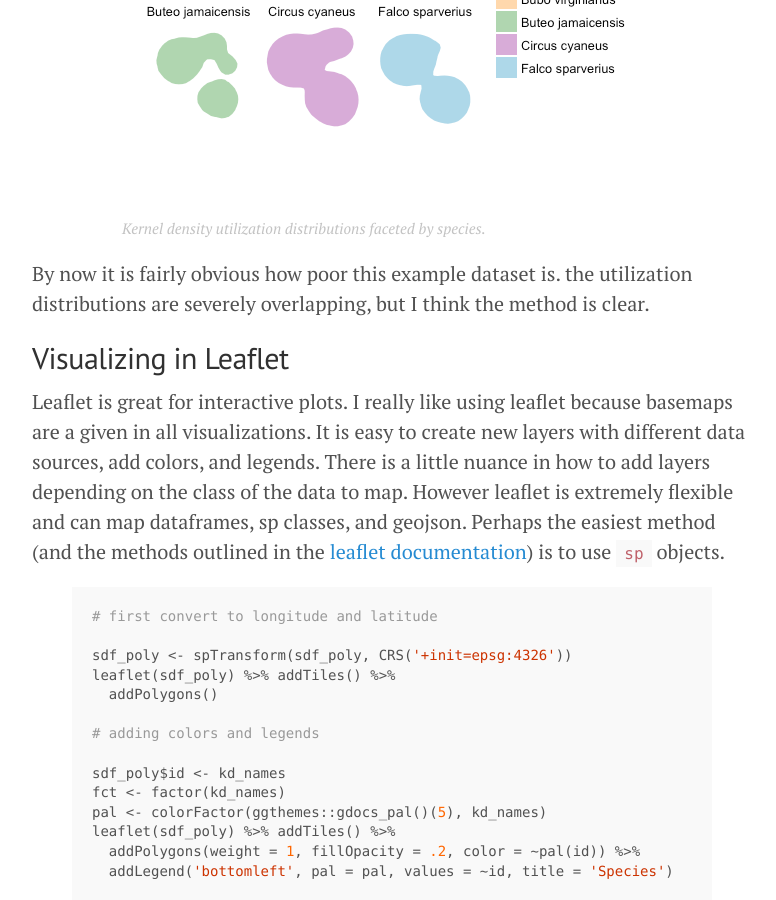
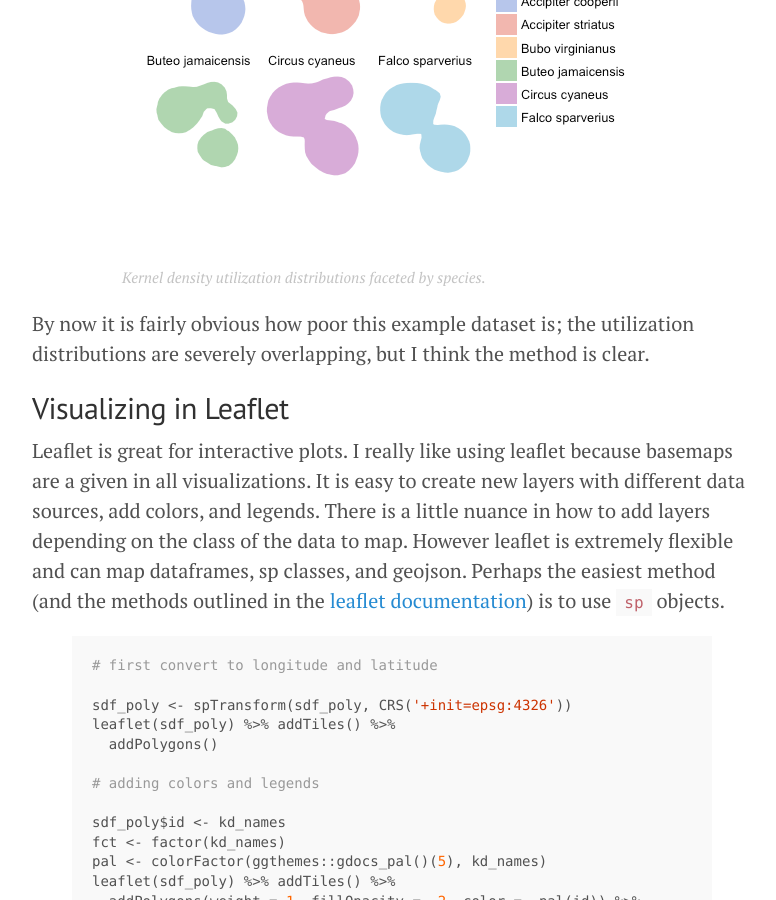
Before and after one commit to andrianaimisa/mgritts.github.io, a Jekyll site: the page built from _posts/2016-05-13-adehabitat-visualization.md, in a window 1280 px wide and 900 px high, scrolled down 4382 px. Shown: the whole window, without its empty margins (248-1024 px from the left). Built offline with Jekyll 4.4.1, drawn with Linux system fonts in a browser that asks for light colours; some of the changed text lies outside the part shown.

```diff
--- a/_posts/2016-05-13-adehabitat-visualization.md
+++ b/_posts/2016-05-13-adehabitat-visualization.md
@@ -127,7 +128,7 @@ g + facet_wrap(~id)
   </p>
 </div>
 
-By now it is fairly obvious how poor this example dataset is. the utilization distributions are severely overlapping, but I think the method is clear.
+By now it is fairly obvious how poor this example dataset is; the utilization distributions are severely overlapping, but I think the method is clear.
 
 ## Visualizing in Leaflet
 
```
Also changed, not shown: other parts of _posts/2016-05-13-adehabitat-visualization.md (+4 -3 lines).
